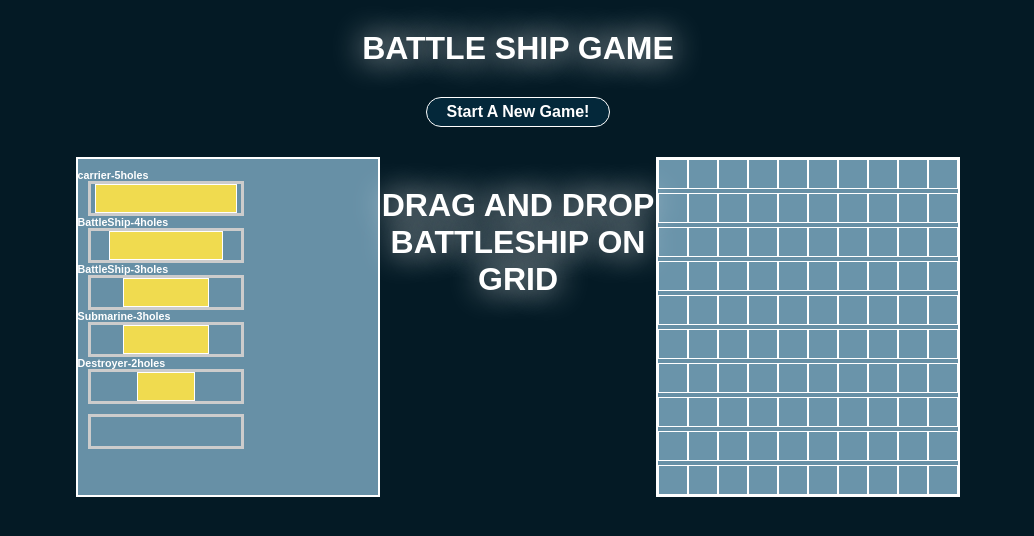
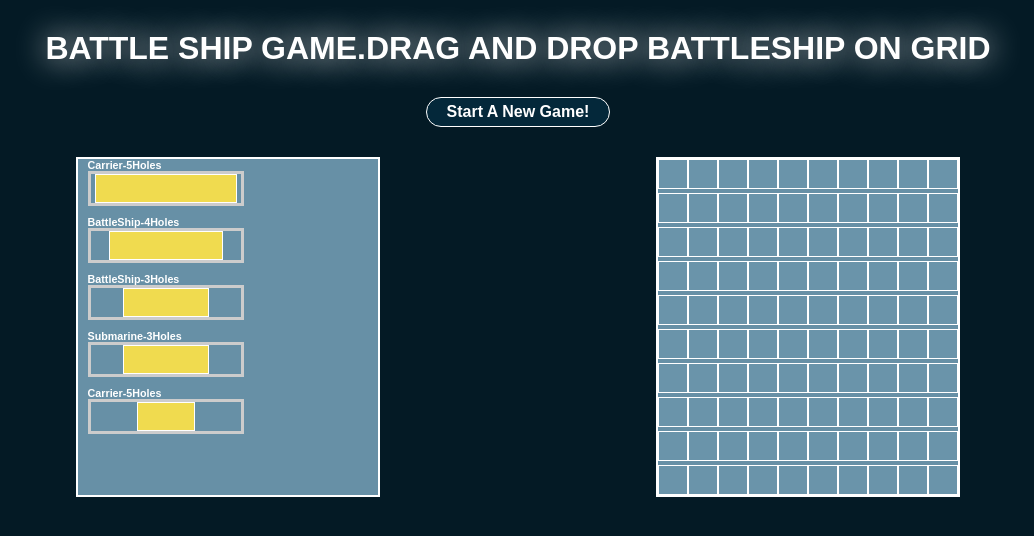
Before and after one commit to mrsuber/odin_project_12_BattleShip_Game, a website: page index.html in a window 1280 px wide. Shown: the whole page, without its empty margins (122-1156 px from the left). Drawn offline with Linux system fonts and the light colour scheme.

Commit message:
drag and drop updated

```diff
--- a/css/styles.css
+++ b/css/styles.css
@@ -16,7 +16,7 @@ h1{
 }
 
 
-#clearButton{
+#start-new-game{
   font-family:sans-serif;
   background-color: #04283a;
   color: white;
@@ -28,7 +28,7 @@ h1{
 	border: 1px solid white;
 	outline: none;
 }
-#clearButton:hover{
+#start-new-game:hover{
   text-shadow: #Fff 1px 0 32px;
   transform: scale(1.05);
 }
@@ -99,13 +99,15 @@ h1{
     justify-content: center;
 }
 h6{
-	    margin-top: -10px;
+	    margin-top: 0px;
 			margin-bottom:-10px;
+			margin-left: 10px;
 }
 
 .item {
     height: 28px;
 		width: 140px;
+		/* width: 28px; */
 		border: 1px
 		solid white;
     background-color: #F0DB4F;
--- a/index.html
+++ b/index.html
@@ -6,57 +6,6 @@
     <link rel="stylesheet" href="css/styles.css">
   </head>
   <body>
-    <main>
-      <div id="header">
-        <h1>Battle Ship Game</h1>
-        <button id="clearButton">Start A New Game!</button>
-
-
-        </div>
-        <div class="container">
-        </div>
-
-      </div>
-      <div class="container2">
-        <div class="drop-targets">
-          <h6>carrier-5holes</h6>
-            <div class="box">
-                <div class="item" id="item">
-                </div>
-            </div>
-
-            <h6>BattleShip-4holes</h6>
-            <div class="box">
-                <div class="item2" id="item">
-                </div>
-            </div>
-              <h6>BattleShip-3holes</h6>
-            <div class="box">
-                <div class="item3" id="item">
-                </div>
-            </div>
-              <h6>Submarine-3holes</h6>
-            <div class="box">
-                <div class="item4" id="item">
-                </div>
-            </div>
-            <h6>Destroyer-2holes</h6>
-            <div class="box">
-                <div class="item5" id="item">
-                </div>
-            </div>
-
-            <div class="box"></div>
-        </div>
-      </div>
-
-      <div class="container3">
-        <h1>Drag And Drop BattleShip On Grid</h1>
-
-    </div>
-
-    </main>
-
 
     <script type="text/javascript" src="js/dom.js"></script>
 
--- a/js/dom.js
+++ b/js/dom.js
@@ -1,28 +1,172 @@
-const container = document.querySelector('.container');
+
+const body = document.querySelector('body')
 const button = document.getElementById('clearButton');
 
+function mainHeader(){
+  const main = document.createElement('main')
+  const header = document.createElement('div')
+  const headerTitle = document.createElement('h1')
+  const buttonStartNewGame = document.createElement('button')
 
-function addDiv(numberOfDivsToCreate) {
+  header.id="header"
+  buttonStartNewGame.id="start-new-game"
+  buttonStartNewGame.innerText="Start A New Game!"
+  headerTitle.innerText="Battle Ship Game.Drag And Drop BattleShip On Grid"
+
+
+  body.appendChild(main)
+  main.appendChild(header)
+  header.appendChild(headerTitle)
+  header.appendChild(buttonStartNewGame)
+}
+function gameGrid(numberOfDivsToCreate) {
+  // first it createst the place the grid will load into.
+  const containerWrapper= document.createElement('div')
+  const containerGrid = document.createElement('div')
+
+  containerGrid.classList.add('container')
+
+  containerWrapper.appendChild(containerGrid)
+
     var gridCellDimensions = ((300 / numberOfDivsToCreate) - 2).toFixed(2);
     var gridSize = Math.pow(numberOfDivsToCreate, 2);
-
+    let id = 1;
     // create grid squares & add to container
     while (gridSize > 0) {
         var newDiv = document.createElement('div');
-        container.appendChild(newDiv);
+        containerGrid.appendChild(newDiv);
         newDiv.classList.add('grid');
+        newDiv.id=id
         newDiv.style.height = gridCellDimensions + 'px';
         newDiv.style.width = gridCellDimensions + 'px';
         newDiv.style.border = '1px solid white';
         gridSize--;
+        id++;
     }
-
+    body.appendChild(containerWrapper)
     const gridCells = document.querySelectorAll('.grid');
     gridCells.forEach(cell => cell.addEventListener('click', changeColor));
     console.log(gridCellDimensions);
     console.log('Grid has been created!!')
 }
+function weaponsGrid(){
+const weaponsContainerWrapper = document.createElement('div')
+const weaponsContainer = document.createElement('div')
+weaponsContainer.classList.add('container2')
+// weapon1:carrier
+const weaponName = document.createElement('h6')
+const weaponBox = document.createElement('div')
+const weaponItem = document.createElement('div')
 
+weaponName.innerText="Carrier-5Holes"
+weaponBox.classList.add('box')
+weaponItem.classList.add('item')
+weaponItem.id="item"
+weaponItem.draggable=true;
+
+weaponsContainer.appendChild(weaponName)
+weaponsContainer.appendChild(weaponBox)
+weaponBox.appendChild(weaponItem)
+
+
+// weapon1:carrier
+const weaponName2 = document.createElement('h6')
+const weaponBox2 = document.createElement('div')
+const weaponItem2 = document.createElement('div')
+
+weaponName2.innerText="BattleShip-4Holes"
+weaponBox2.classList.add('box')
+weaponItem2.classList.add('item2')
+weaponItem2.id="item2"
+weaponItem2.draggable=true;
+
+weaponsContainer.appendChild(weaponName2)
+weaponsContainer.appendChild(weaponBox2)
+weaponBox2.appendChild(weaponItem2)
+
+
+// weapon1:carrier
+const weaponName3 = document.createElement('h6')
+const weaponBox3 = document.createElement('div')
+const weaponItem3 = document.createElement('div')
+
+weaponName3.innerText="BattleShip-3Holes"
+weaponBox3.classList.add('box')
+weaponItem3.classList.add('item3')
+weaponItem3.id="item3"
+weaponItem3.draggable=true;
+
+weaponsContainer.appendChild(weaponName3)
+weaponsContainer.appendChild(weaponBox3)
+weaponBox3.appendChild(weaponItem3)
+
+
+// weapon1:carrier
+const weaponName4 = document.createElement('h6')
+const weaponBox4 = document.createElement('div')
+const weaponItem4 = document.createElement('div')
+
+weaponName4.innerText="Submarine-3Holes"
+weaponBox4.classList.add('box')
+weaponItem4.classList.add('item4')
+weaponItem4.id="item4"
+weaponItem4.draggable=true;
+
+weaponsContainer.appendChild(weaponName4)
+weaponsContainer.appendChild(weaponBox4)
+weaponBox4.appendChild(weaponItem4)
+
+
+// weapon1:carrier
+const weaponName5 = document.createElement('h6')
+const weaponBox5 = document.createElement('div')
+const weaponItem5 = document.createElement('div')
+
+weaponName5.innerText="Carrier-5Holes"
+weaponBox5.classList.add('box')
+weaponItem5.classList.add('item5')
+weaponItem5.id="item5"
+weaponItem5.draggable=true;
+
+weaponsContainer.appendChild(weaponName5)
+weaponsContainer.appendChild(weaponBox5)
+weaponBox5.appendChild(weaponItem5)
+
+
+body.appendChild(weaponsContainerWrapper)
+weaponsContainerWrapper.appendChild(weaponsContainer)
+}
+function eventListers(){
+  // implementing drag and drop
+  /* draggable element */
+  const weapon = document.querySelector('#item');
+  weapon.addEventListener('dragstart', dragStart);
+  const weapon2 = document.querySelector('#item2');
+  weapon2.addEventListener('dragstart', dragStart);
+
+  const weapon3 = document.querySelector('#item3');
+  weapon3.addEventListener('dragstart', dragStart);
+
+  const weapon4 = document.querySelector('#item4');
+  weapon4.addEventListener('dragstart', dragStart);
+
+  const weapon5 = document.querySelector('#item5');
+  weapon5.addEventListener('dragstart', dragStart);
+  /* drop targets */
+  // const boxes = document.querySelectorAll('.box');
+  const gridCells = document.querySelectorAll('.grid');
+  gridCells.forEach(cell => {
+      cell.addEventListener('dragenter', dragEnter)
+      cell.addEventListener('dragover', dragOver);
+      cell.addEventListener('dragleave', dragLeave);
+      cell.addEventListener('drop', drop);
+  });
+
+}
+mainHeader()
+weaponsGrid()
+gameGrid(10); // on page load, create a 16 x 16 grid
+eventListers()
 // change grid square color to red
 function changeColor() {
 
@@ -33,15 +177,7 @@ function changeColor() {
 }
 
 
-// clear grid + prompt for new grid size
-function clear() {}
-button.addEventListener('click', clear);
 
-// implementing drag and drop
-/* draggable element */
-const item = document.querySelector('#item');
-
-item.addEventListener('dragstart', dragStart);
 
 function dragStart(e) {
     e.dataTransfer.setData('text/plain', e.target.id);
@@ -51,15 +187,7 @@ function dragStart(e) {
 }
 
 
-/* drop targets */
-const boxes = document.querySelectorAll('.box');
 
-boxes.forEach(box => {
-    box.addEventListener('dragenter', dragEnter)
-    box.addEventListener('dragover', dragOver);
-    box.addEventListener('dragleave', dragLeave);
-    box.addEventListener('drop', drop);
-});
 
 
 function dragEnter(e) {
@@ -82,11 +210,13 @@ function drop(e) {
     // get the draggable element
     const id = e.dataTransfer.getData('text/plain');
     const draggable = document.getElementById(id);
+    console.log(e.target.parentElement)
+    console.log(draggable)
+    console.log(e.target.id)
+    // add it to the drop target
 
-    // add it to the drop target
     e.target.appendChild(draggable);
 
     // display the draggable element
     draggable.classList.remove('hide');
 }
-window.onload = addDiv(10); // on page load, create a 16 x 16 grid
```
